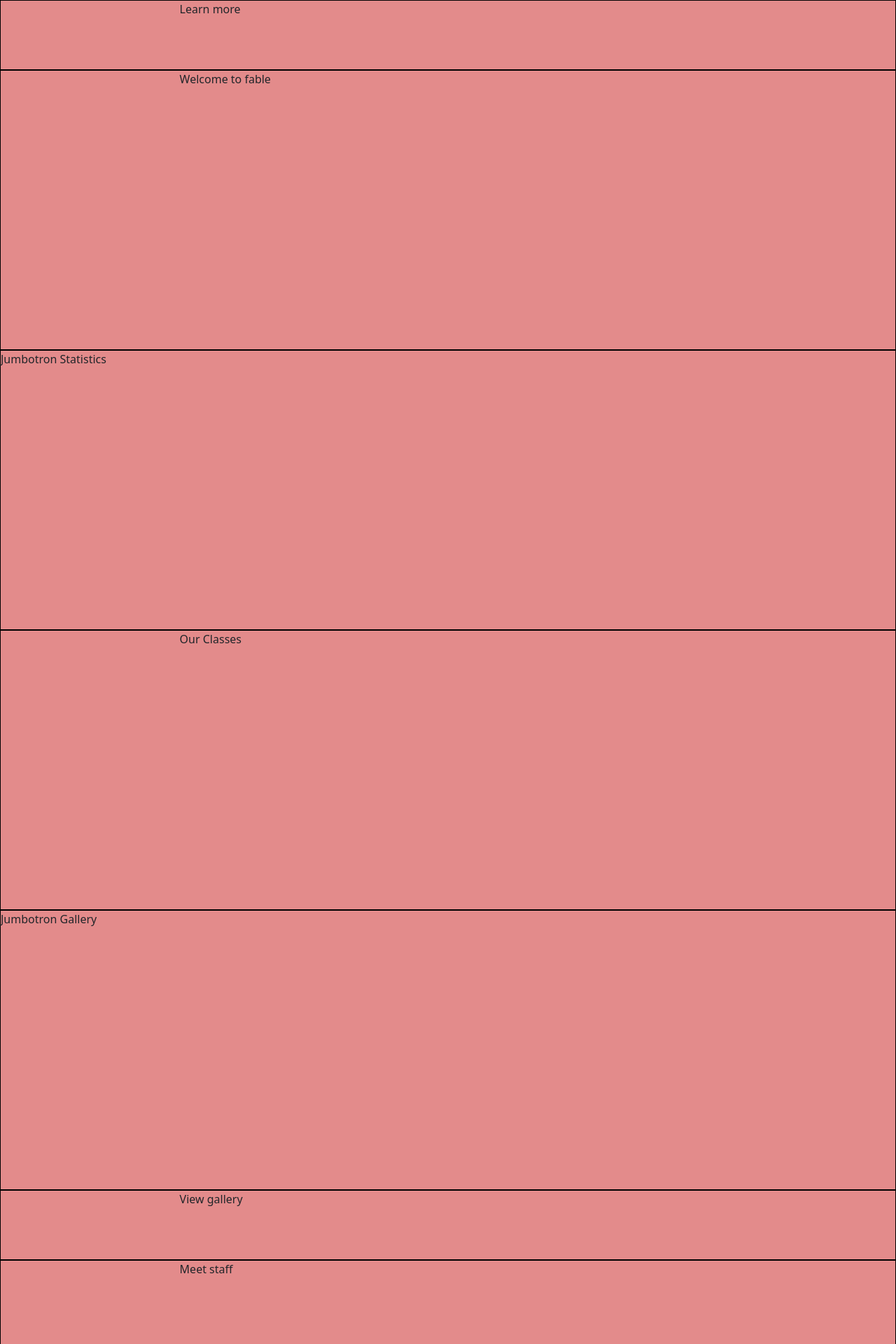
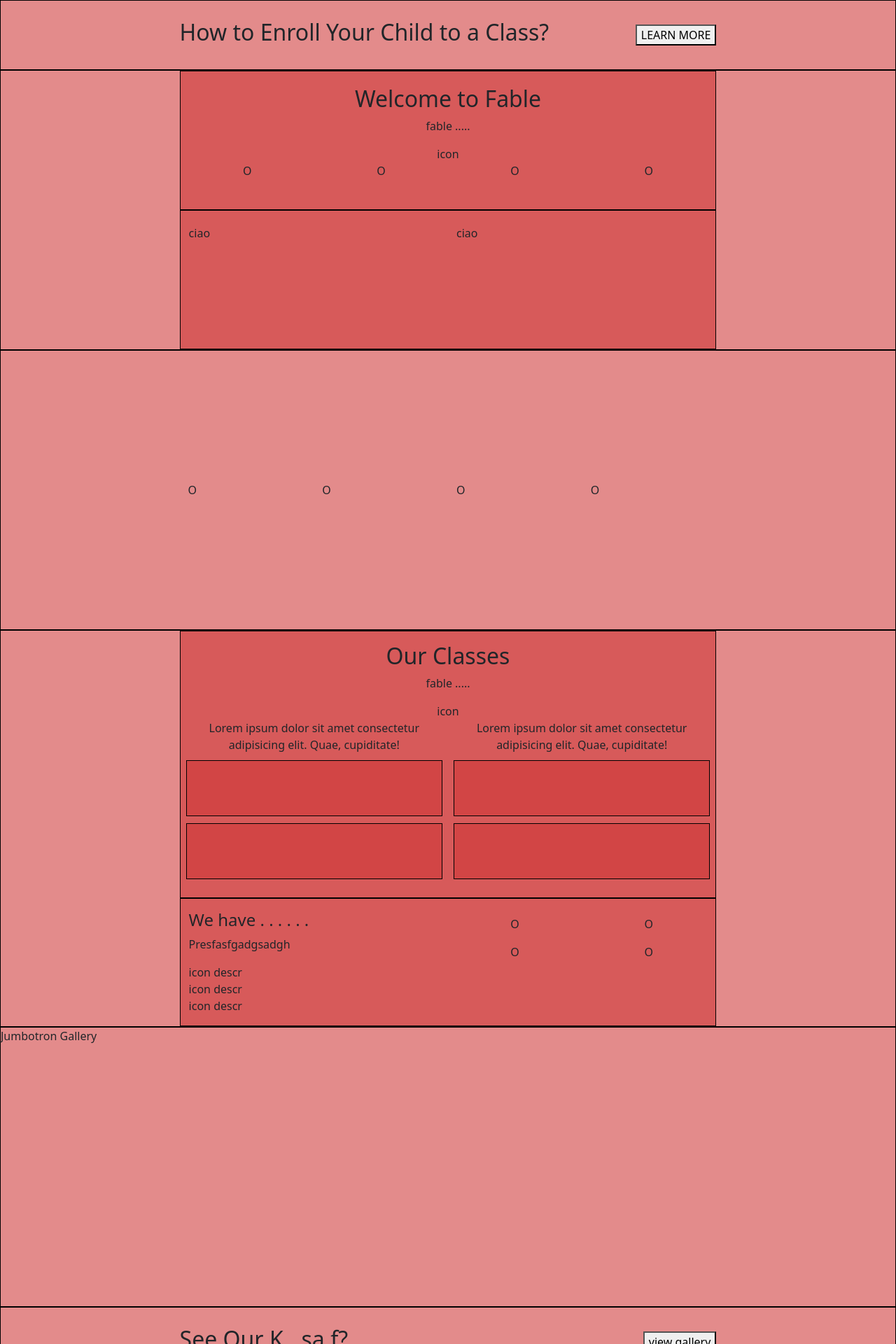
Before and after one commit to stefanocravotta/proj-html-vuejs, a Vue app: page / in a window 1280 px wide. Shown: the part 480-2400 px from the top of the page at 70% size. Built offline with nearby package versions, Linux system fonts and the light colour scheme.

Commit message:
struttura avanzata

```diff
--- a/src/components/footer-comp/BottomFooterComp.vue
+++ b/src/components/footer-comp/BottomFooterComp.vue
@@ -1,8 +1,14 @@
 <template>
 
-  <div class="bottom-footer">
-    <div class="sc-container">
-      bottom footer
+  <div class="bottom-footer py-3">
+    <div class="sc-container d-flex flex-column align-items-center">
+      <div class="social d-flex">
+        <div class="box-social">scs</div>
+        <div class="box-social">scs</div>
+        <div class="box-social">scs</div>
+        <div class="box-social">scs</div>
+      </div>
+      <div class="copyright">copy</div>
     </div>
   </div>
 </template>
@@ -19,7 +25,6 @@ export default {
 @import "../../assets/style/utils";
 
 .bottom-footer{
-        height: 100px;
         @include debug;
 }
 
--- a/src/components/footer-comp/TopFooterComp.vue
+++ b/src/components/footer-comp/TopFooterComp.vue
@@ -1,8 +1,13 @@
 <template>
 
   <div class="top-footer">
-    <div class="sc-container">
-      top footer
+    <div class="sc-container py-3">
+      <div class="row">
+          <div class="col-3">asc</div>
+          <div class="col-3">sfdasf</div>
+          <div class="col-3">saf</div>
+          <div class="col-3">fa</div>
+      </div>
     </div>
   </div>
 </template>
--- a/src/components/main-components/ContactUsComp.vue
+++ b/src/components/main-components/ContactUsComp.vue
@@ -1,7 +1,28 @@
 <template>
   <div class="contact-us">
-      <div class="sc-container">
-          Contact us
+      <div class="sc-container text-center py-3">
+            <div class="title py-3">
+                <h2>Contact us</h2>
+                <p>fable .....</p>
+                <span>icon</span>
+            </div>
+            <div class="row">
+                <div class="col-3">csac</div>
+                <div class="col-3">cscs</div>
+                <div class="col-3">acsc</div>
+                <div class="col-3">ac</div>
+            </div>
+            <div class="row py-3">
+                <div class="col-6">
+                    <input type="email" class="form-control mb-3" id="exampleFormControlInput1" placeholder="name@example.com">
+                    <input type="email" class="form-control mb-3" id="exampleFormControlInput1" placeholder="name@example.com">
+                    <input type="email" class="form-control mb-3" id="exampleFormControlInput1" placeholder="name@example.com">
+                </div>
+                <div class="col-6">
+                    <textarea class="form-control" id="exampleFormControlTextarea1" rows="3"></textarea>
+                </div>
+            </div>
+            <button>Send message</button>
       </div>
   </div>
 </template>
@@ -18,7 +39,6 @@ export default {
 @import "../../assets/style/utils";
 
 .contact-us{
-        height: 400px;
         @include debug;
 }
 </style>
--- a/src/components/main-components/JumboQuotesComp.vue
+++ b/src/components/main-components/JumboQuotesComp.vue
@@ -1,6 +1,11 @@
 <template>
   <div class="jumbotron">
-      Jumbotron Quotes
+      <div class="sc-container d-flex align-items-center justify-content-center flex-column h-100">
+            <div class="py-2">icon</div>
+            <h3 class="py-2">Content</h3>
+            <span class="py-2">linea</span>
+            <h5 class="py-2">aurhtor</h5>
+      </div>
     </div>
 </template>
 
--- a/src/components/main-components/JumboStatisticsComp.vue
+++ b/src/components/main-components/JumboStatisticsComp.vue
@@ -1,6 +1,13 @@
 <template>
   <div class="jumbotron">
-      Jumbotron Statistics
+      <div class="sc-container d-flex align-items-center justify-content-center h-100">
+            <div class="row w-100">
+              <div class="col-3">O</div>
+              <div class="col-3">O</div>
+              <div class="col-3">O</div>
+              <div class="col-3">O</div>
+            </div>
+      </div>
     </div>
 </template>
 
--- a/src/components/main-components/LearnMoreComp.vue
+++ b/src/components/main-components/LearnMoreComp.vue
@@ -1,7 +1,8 @@
 <template>
   <div class="learn-more">
-      <div class="sc-container">
-          Learn more
+      <div class="sc-container h-100 d-flex justify-content-between align-items-center">
+          <h2>How to Enroll Your Child to a Class?</h2>
+          <button>LEARN MORE</button>
       </div>
   </div>
 </template>
--- a/src/components/main-components/MeetOurStaffComp.vue
+++ b/src/components/main-components/MeetOurStaffComp.vue
@@ -1,7 +1,30 @@
 <template>
   <div class="meet-staff">
-      <div class="sc-container">
-          Meet staff
+        <div class="sc-container top section py-3">
+          <div class="title text-center py-3">
+              <h2>Meet Our Staff</h2>
+              <p>fable .....</p>
+              <span>icon</span>
+          </div>
+          <div class="container-fluid">
+            <div class="row text-center">
+                <div class="col-6 px-2">
+                    <div class="description">Lorem ipsum dolor sit amet consectetur adipisicing elit. Quae, cupiditate!</div>
+                    <div class="container-box">
+                        <div class="box-classes"></div>
+                        <div class="box-classes"></div>
+                    </div>
+                </div>
+                <div class="col-6 px-2">
+                    <div class="description">Lorem ipsum dolor sit amet consectetur adipisicing elit. Quae, cupiditate!</div>
+                    <div class="container-box">
+                        <div class="box-classes"></div>
+                        <div class="box-classes"></div>
+                    </div>
+                </div>
+
+            </div>
+          </div>
       </div>
   </div>
 </template>
@@ -18,7 +41,12 @@ export default {
 @import "../../assets/style/utils";
 
 .meet-staff{
-        height: 400px;
+        padding: 15px 0;
         @include debug;
+        .box-classes{
+            @include debug;
+            height: 200px;
+            margin: 10px 0;
+        }
 }
 </style>
--- a/src/components/main-components/OurClassesComp.vue
+++ b/src/components/main-components/OurClassesComp.vue
@@ -1,7 +1,51 @@
 <template>
   <div class="our-classes">
-      <div class="sc-container">
-          Our Classes
+        <div class="sc-container top section py-3">
+          <div class="title text-center">
+              <h2>Our Classes</h2>
+              <p>fable .....</p>
+              <span>icon</span>
+          </div>
+          <div class="container-fluid">
+            <div class="row text-center">
+                <div class="col-6 px-2">
+                    <div class="description">Lorem ipsum dolor sit amet consectetur adipisicing elit. Quae, cupiditate!</div>
+                    <div class="container-box">
+                        <div class="box-classes"></div>
+                        <div class="box-classes"></div>
+                    </div>
+                </div>
+                <div class="col-6 px-2">
+                    <div class="description">Lorem ipsum dolor sit amet consectetur adipisicing elit. Quae, cupiditate!</div>
+                    <div class="container-box">
+                        <div class="box-classes"></div>
+                        <div class="box-classes"></div>
+                    </div>
+                </div>
+
+            </div>
+          </div>
+      </div>
+      <div class="sc-container bottom section">
+          <div class="container-fluid py-3">
+              <div class="row">
+                  <div class="col-6">
+                      <h4>We have . . . . . .</h4>
+                      <p>Presfasfgadgsadgh </p>
+                      <div class="check">icon <span>descr</span></div>
+                      <div class="check">icon <span>descr</span></div>
+                      <div class="check">icon <span>descr</span></div>
+                  </div>
+                  <div class="slider col-6">
+                      <div class="row text-center">
+                          <div class="col-6 py-2">O</div>
+                          <div class="col-6 py-2">O</div>
+                          <div class="col-6 py-2">O</div>
+                          <div class="col-6 py-2">O</div>
+                      </div>
+                  </div>
+              </div>
+          </div>
       </div>
   </div>
 </template>
@@ -18,7 +62,14 @@ export default {
 @import "../../assets/style/utils";
 
 .our-classes{
-        height: 400px;
         @include debug;
+        .section{
+        @include debug;
+        }
+        .box-classes{
+        @include debug;
+        height: 80px;
+        margin: 10px 0;
+        }
 }
 </style>
--- a/src/components/main-components/ViewGalleryComp.vue
+++ b/src/components/main-components/ViewGalleryComp.vue
@@ -1,7 +1,8 @@
 <template>
   <div class="view-gallery">
-      <div class="sc-container">
-          View gallery
+      <div class="sc-container h-100 d-flex justify-content-between align-items-center">
+          <h2>See Our K...sa.f?</h2>
+          <button>view gallery</button>
       </div>
   </div>
 </template>
--- a/src/components/main-components/WelcomeToFableComp.vue
+++ b/src/components/main-components/WelcomeToFableComp.vue
@@ -1,7 +1,27 @@
 <template>
   <div class="welcome">
-      <div class="sc-container">
-          Welcome to fable
+      <div class="sc-container top section">
+          <div class="title text-center">
+              <h2>Welcome to Fable</h2>
+              <p>fable .....</p>
+              <span>icon</span>
+          </div>
+          <div class="container-fluid">
+            <div class="row text-center">
+                <div class="col-3 px-2">O</div>
+                <div class="col-3 px-2">O</div>
+                <div class="col-3 px-2">O</div>
+                <div class="col-3 px-2">O</div>
+            </div>
+          </div>
+      </div>
+      <div class="sc-container bottom section">
+          <div class="container-fluid">
+              <div class="row">
+                  <div class="col-6">ciao</div>
+                  <div class="slider col-6">ciao</div>
+              </div>
+          </div>
       </div>
   </div>
 </template>
@@ -18,7 +38,12 @@ export default {
 @import "../../assets/style/utils";
 
 .welcome{
-        height: 400px;
+        height: 400px; //da togliere
         @include debug;
+        .section{
+            height: 50%; //da togliere
+            padding: 20px 0;
+        @include debug;
+        }
 }
 </style>
--- a/src/components/main-components/WhatsNewComp.vue
+++ b/src/components/main-components/WhatsNewComp.vue
@@ -1,7 +1,17 @@
 <template>
   <div class="whats-new">
-      <div class="sc-container">
-          What's new
+      <div class="sc-container text-center py-3">
+            <div class="title py-3">
+                <h2>Meet Our Staff</h2>
+                <p>fable .....</p>
+                <span>icon</span>
+            </div>
+            <div class="row box-blog text-start">
+                <div class="col-4">csc</div>
+                <div class="col-4">csc</div>
+                <div class="col-4">csc</div>
+            </div>
+            <button>Go to blog</button>
       </div>
   </div>
 </template>
@@ -18,7 +28,11 @@ export default {
 @import "../../assets/style/utils";
 
 .whats-new{
-        height: 400px;
         @include debug;
+        .box-blog{
+            height: 200px;
+            @include debug;
+
+        }
 }
 </style>
```
